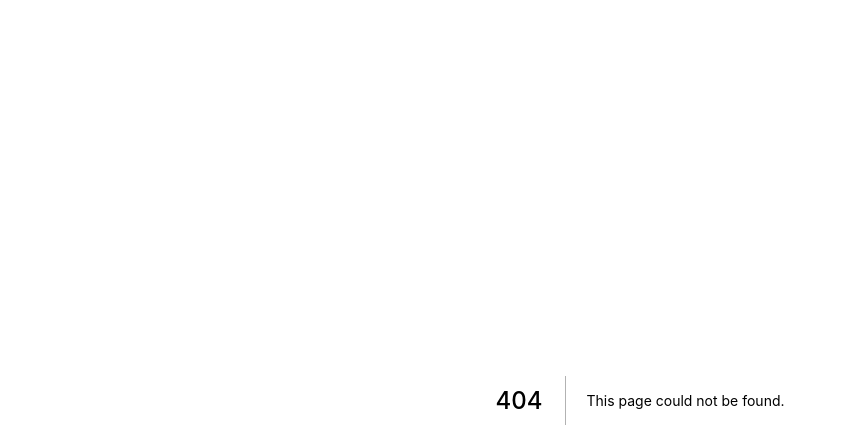
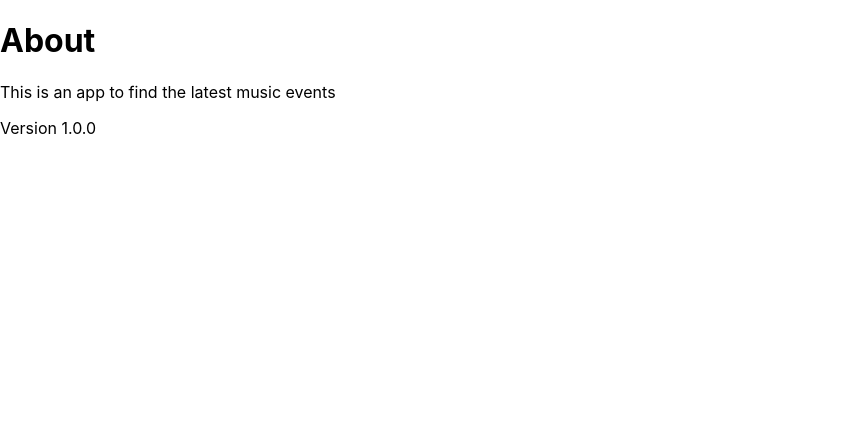
Before and after one commit to ecguerra/dj-events-frontend, a Next.js app: page /about in a window 1280 px wide. Before the commit this address had no page. Shown: the top 448 px of the page, without its empty margins (0-847 px from the left). Built offline with nearby package versions, Linux system fonts and the light colour scheme.

Commit message:
pages and routing

```diff
--- a/pages/_app.js
+++ b/pages/_app.js
@@ -1,4 +1,5 @@
 import '../styles/globals.css'
+// the only place you can import global style sheets is in _app.js
 
 function MyApp({ Component, pageProps }) {
   return <Component {...pageProps} />
--- /dev/null
+++ b/pages/about.js
@@ -0,0 +1,9 @@
+export default function About() {
+    return (
+        <div>
+            <h1>About</h1>
+            <p>This is an app to find the latest music events</p>
+            <p>Version 1.0.0</p>
+        </div>
+    )
+}
```
Also changed, not shown: pages/events/[slug].js (added, +7 -0 lines), pages/events/add.js (added, +7 -0 lines), pages/events/index.js (added, +7 -0 lines).
